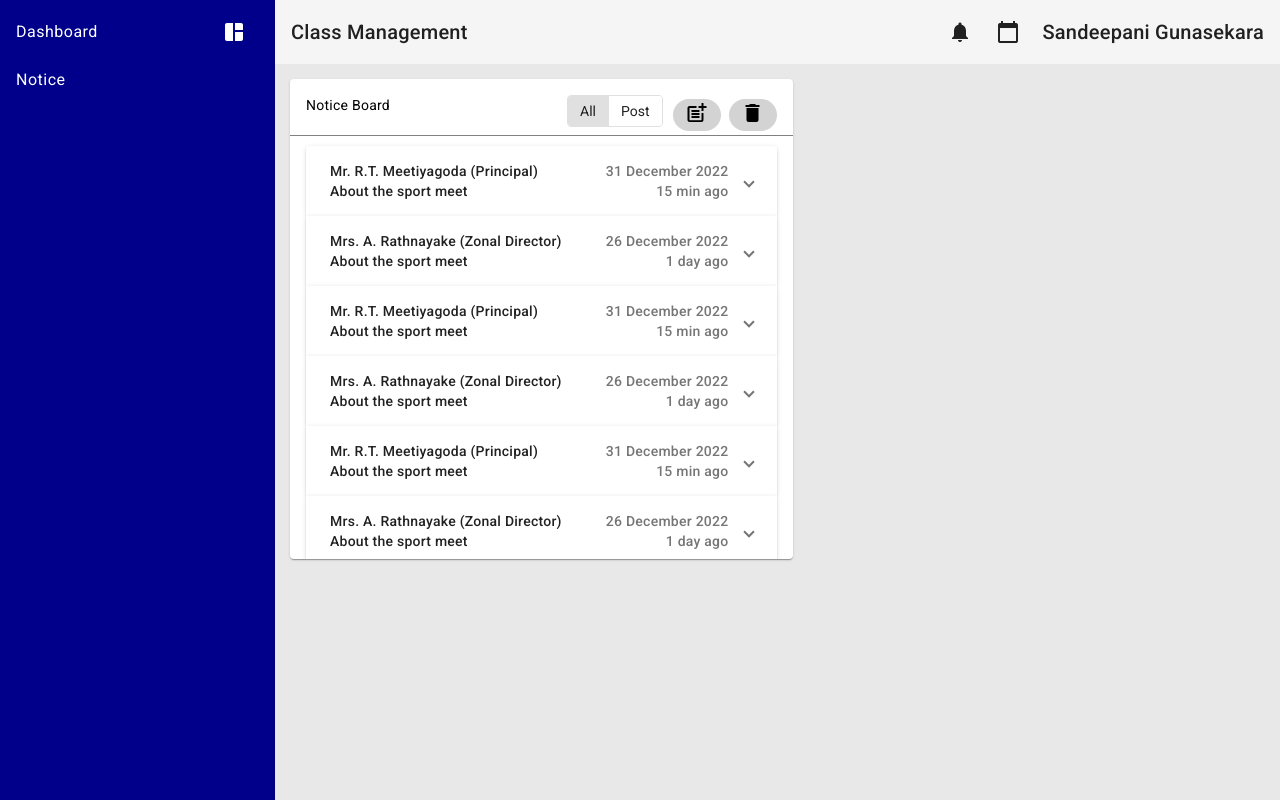
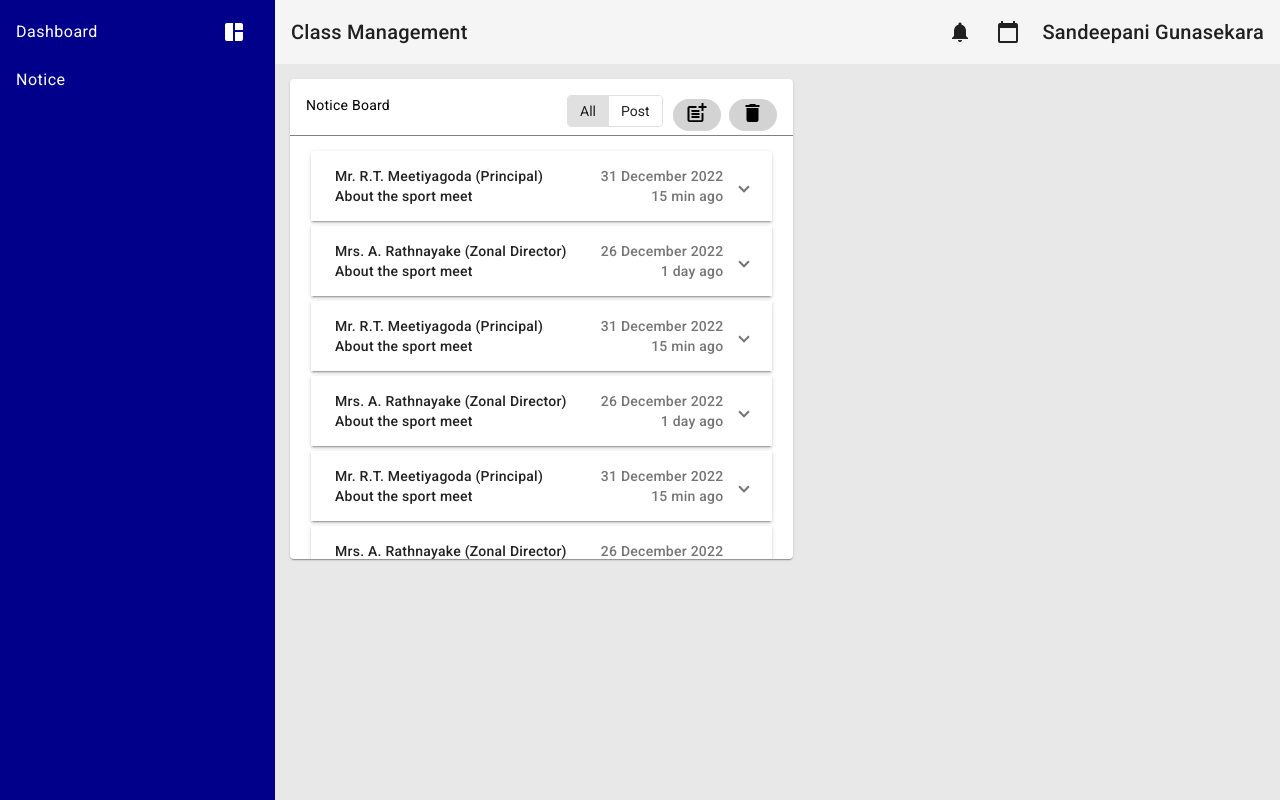
Before and after one commit to codingPentagon/ZoneEd, an Angular app in the folder frontend/: page /notice in a window 1280 px wide. Built offline with nearby package versions, Linux system fonts and the light colour scheme.

Commit message:
Fix expansion panel margin.

```diff
--- a/frontend/src/app/notice/notice.component.css
+++ b/frontend/src/app/notice/notice.component.css
@@ -24,6 +24,7 @@ mat-button-toggle-group{
 
 mat-form-field{
   display: block;
+
 }
 textarea{
   resize: none;
@@ -33,8 +34,6 @@ button{
   margin: 5px;
   float: right;
 }
-
-
 mat-panel-description{
   justify-content: right;
   text-align: right;
@@ -44,9 +43,6 @@ mat-panel-title {
   white-space: nowrap;
 }
 
-mat-card-content{
-  overflow: auto;
-}
 mat-card-header{
   border-bottom: 1.5px solid gray;
 
@@ -57,8 +53,13 @@ mat-chip-option{
 mat-card-content{
   padding-top: 10px;
   height: 100%;
+  overflow: auto;
+
 }
 .mat-button-toggle-group {
   height: 30px;
   align-items: center;
 }
+mat-expansion-panel{
+  margin: 5px;
+}
--- a/frontend/src/app/notice/notice.component.html
+++ b/frontend/src/app/notice/notice.component.html
@@ -5,7 +5,6 @@
     <mat-card-header>
       {{create? 'New Notice': 'Notice Board'}}
       <span class="spacer"></span>
-
           <mat-button-toggle-group *ngIf="!create" [(value)]="noticeBox">
             <mat-button-toggle value="all">All</mat-button-toggle>
             <mat-button-toggle value="post">Post</mat-button-toggle>
@@ -18,8 +17,6 @@
               <mat-icon [ngStyle]="{'color':delete ? 'white' : 'black'}">delete</mat-icon>
             </mat-chip>
           </mat-chip-listbox>
-
-
     </mat-card-header>
     <mat-card-content *ngIf="create">
       <form>
@@ -69,7 +66,6 @@
             <p>{{notice.content}}</p>
           </mat-expansion-panel>
         </mat-accordion>
-
       </mat-card-content>
     <mat-card-actions *ngIf="delete" align="end">
       <button mat-raised-button>Delete</button>
```
